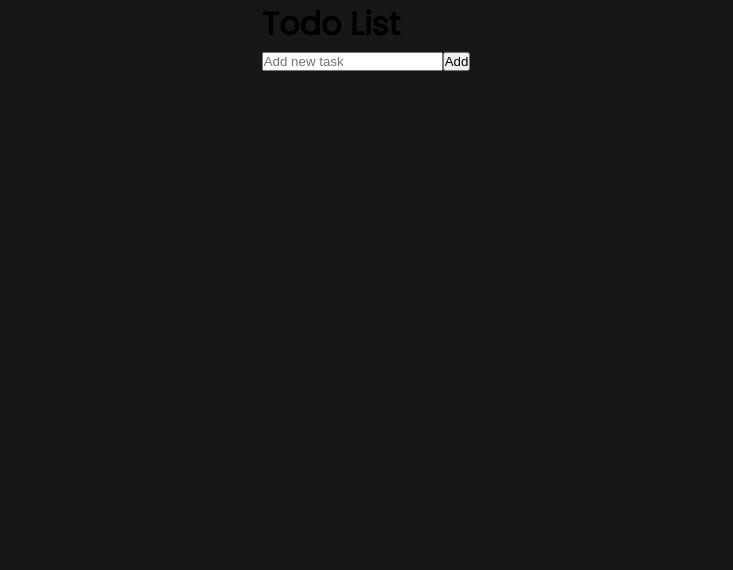
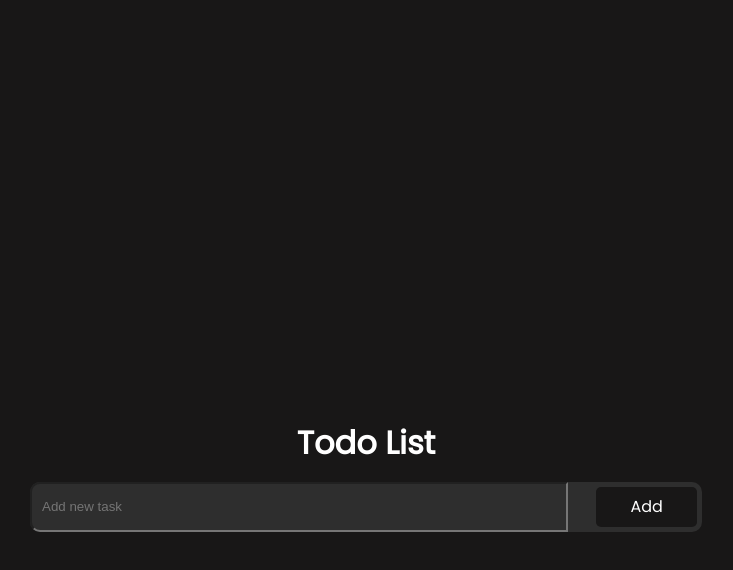
Before and after one commit to t-sweta/Listify, a React (Create React App) app: page / in a window 1280 px wide. Shown: the top 570 px of the page, without its empty margins (274-1007 px from the left). Built offline with nearby package versions, Linux system fonts and the light colour scheme.

Commit message:
Updated TodoList.js for Easier CSS implementation

```diff
--- a/src/components/TodoList.js
+++ b/src/components/TodoList.js
@@ -1,5 +1,6 @@
 import React, { useState } from "react";
 import TodoListItem from "./TodoListItem";
+import './TodoList.css';
 
 function TodoList() {
   const [items, setItems] = useState([]);
@@ -12,14 +13,16 @@ function TodoList() {
   }
 
   return (
-    <div>
-      <h1>Todo List</h1>
-      <input type="text"
-        value={newItems}
-        onChange={(e) => setNewItems(e.target.value)}
-        placeholder="Add new task"
-      />
-      <button onClick={addItem}>Add</button>
+    <div className="container">
+      <h1 className="title">Todo List</h1>
+      <div className="input">
+        <input type="text"
+          value={newItems}
+          onChange={(e) => setNewItems(e.target.value)}
+          placeholder="Add new task"
+        />
+        <div className="button" onClick={addItem}>Add</div>
+      </div>
       <ul>
         {items.map((item, index) => (
           <TodoListItem keys={index} task={item} />
```
